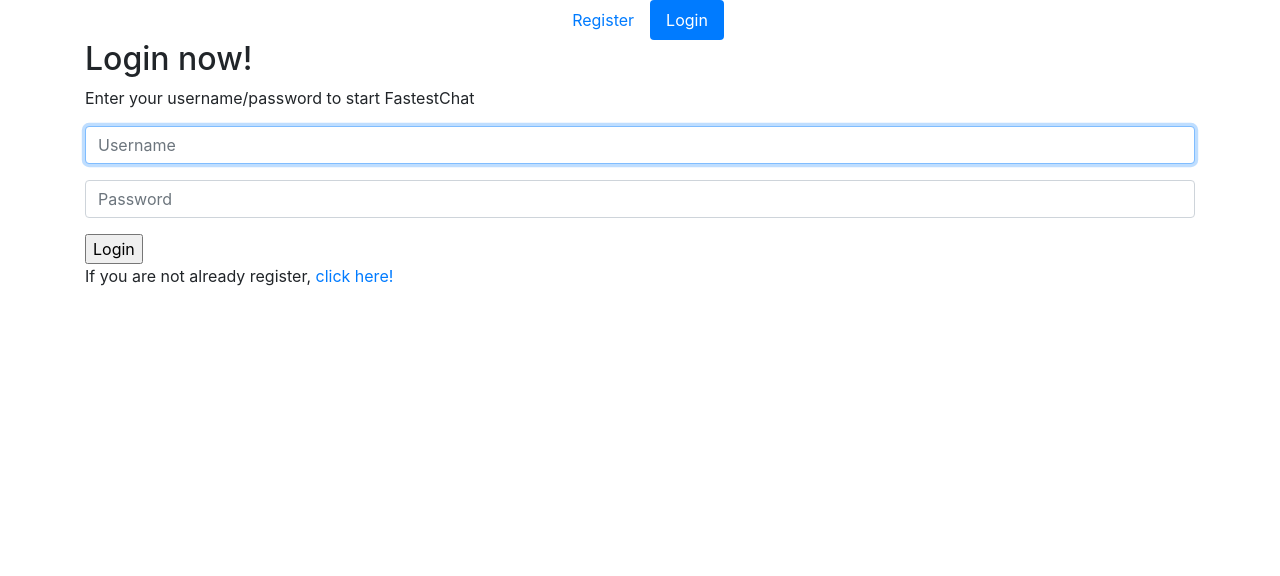
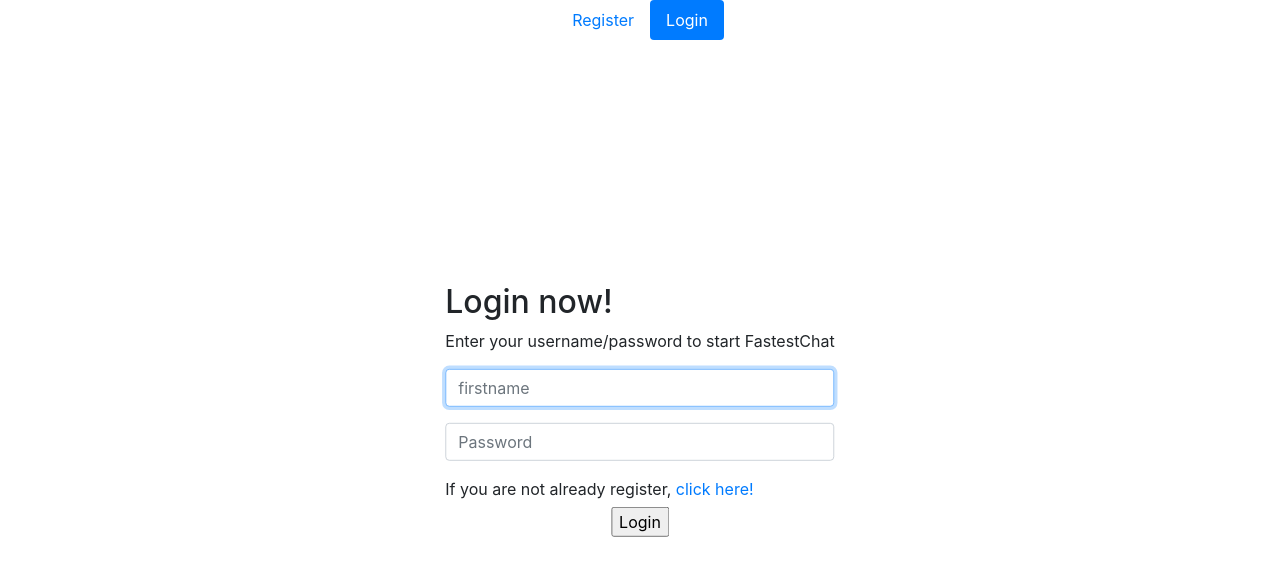
Before and after one commit to kwiats/messenger-app, a Flask app: page /login in a window 1280 px wide. Shown: the top 576 px of the page. Run offline with Flask 2, Linux system fonts and the light colour scheme; some libraries are stand-ins or nearby versions.

Commit message:
Change chat, base, login , register page, add some styles

```diff
--- /dev/null
+++ b/src/static/styles.css
@@ -0,0 +1,18 @@
+div.content {
+    position: absolute;
+    left: 50%;
+    top: 50%;
+    transform: translate(-50%, -50%);
+
+    padding: 10px;
+}
+
+
+div.button-submit {
+    position: absolute;
+    left: 50%;
+    transform: translate(-50%, -50%);
+
+    padding-top: 90px;
+
+}
--- a/src/templates/base.html
+++ b/src/templates/base.html
@@ -2,13 +2,15 @@
 <html lange="en" dir="ltr">
 
 <head>
+    {%block head%}{%endblock%}
     <meta charset="utf-8">
     <meta name="viewport" content="width=device-width, initial-scale=1, shrink-to-fit=no">
 
-    <!-- Bootstrap CSS -->
+    <!-- Bootstrap CSS     -->
     <link rel="stylesheet" href="https://cdn.jsdelivr.net/npm/bootstrap@4.0.0/dist/css/bootstrap.min.css"
         integrity="sha384-Gn5384xqQ1aoWXA+058RXPxPg6fy4IWvTNh0E263XmFcJlSAwiGgFAW/dAiS6JXm" crossorigin="anonymous">
 
+    <link rel="stylesheet" href="{{ url_for('static', filename='styles.css') }}" />
     <title>
         {% block title %}{% endblock%} - FastestChat
     </title>
@@ -20,7 +22,7 @@
 <body>
 
 
-    <div class="container">
+    <div class="flash">
         <!-- Flash messages-->
 
         {% with messages = get_flashed_messages(with_categories=true) %}
@@ -32,10 +34,19 @@
         </ul>
         {% endif %}
         {% endwith %}
+
+    </div>
+    <div class="nav-bar-panel">
+        {% block bar %}
+
+        {% endblock %}
+    </div>
+    <div class="content">
         {% block content %}
 
         {% endblock %}
     </div>
+
     <script src="https://cdn.jsdelivr.net/npm/bootstrap@5.2.1/dist/js/bootstrap.bundle.min.js"
         integrity="sha384-u1OknCvxWvY5kfmNBILK2hRnQC3Pr17a+RTT6rIHI7NnikvbZlHgTPOOmMi466C8"
         crossorigin="anonymous"></script>
--- a/src/templates/login.html
+++ b/src/templates/login.html
@@ -5,25 +5,32 @@
 
 {% block title%} Login {% endblock%}
 
-{% block content%}
+{%block bar%}
 <nav class="nav nav-pills justify-content-center">
     <a class="flex-sm-fill text-sm-center nav-link" href="/">Register</a>
     <a class="flex-sm-fill text-sm-center nav-link active" aria-current="page" href="/login">Login</a>
 </nav>
+{%endblock%}
+{% block content%}
+
+<div class="row">
+    <div class="columns">
         <h2> Login now! </h2>
         <p>Enter your username/password to start FastestChat</p>
 
         <form action="{{ url_for('login')}}" , method="POST">
 
-    {{ displayField(form.username, "Username", autocomplete="off", autofocus=true) }}
+            {{ displayField(form.username, "firstname", autocomplete="off", autofocus=true) }}
             {{ displayField(form.password, "Password", ) }}
 
-    <div>
+            <div class="button-submit">
                 {{ form.submit_button}}
             </div>
             {{form.csrf_token}}
         </form>
 
         <p>If you are not already register, <a href="/">click here!</a> </p>
+    </div>
 
+</div>
 {%endblock%}
--- a/src/templates/register.html
+++ b/src/templates/register.html
@@ -14,7 +14,8 @@
 
 <form action="{{ url_for('register')}}" method="POST" enctype="multipart/form-data">
 
-    {{ displayField(form.username, "Username...", autocomplete="off", autofocus=true) }}
+    {{ displayField(form.firstname, "First name...", autocomplete="off", autofocus=true) }}
+    {{ displayField(form.lastname, "Last name...", ) }}
     {{ displayField(form.password, "Password...", ) }}
     {{ displayField(form.confirm_password, "Retype Passowrd...",) }}
     {{ displayField(form.email, "E-mail...",) }}
--- a/src/wtform_fields.py
+++ b/src/wtform_fields.py
@@ -22,14 +22,14 @@ def invalid_credentials(form, field):
 class FindFriendForm(FlaskForm):
     """Find friends form"""
 
-    friend_username = StringField(
-        "friend_username_label",
+    friend_name = StringField(
+        "friend_name_label",
         validators=[
-            InputRequired(message="Friend username required"),
+            InputRequired(message="Friend name required"),
             Length(
                 min=4,
                 max=25,
-                message="Friend username must be between 4 and 25 characters",
+                message="Friend name must be between 4 and 52 characters",
             ),
         ],
     )
@@ -39,12 +39,21 @@ class FindFriendForm(FlaskForm):
 class RegistrationForm(FlaskForm):
     """Registration form"""
 
-    username = StringField(
-        "username_label",
+    firstname = StringField(
+        "first_label",
         validators=[
-            InputRequired(message="Username required"),
+            InputRequired(message="First name required"),
             Length(
-                min=4, max=25, message="Username must be between 4 and 25 characters"
+                min=4, max=25, message="First name must be between 4 and 25 characters"
+            ),
+        ],
+    )
+    lastname = StringField(
+        "last_label",
+        validators=[
+            InputRequired(message="Last name required"),
+            Length(
+                min=4, max=25, message="Last name must be between 4 and 25 characters"
             ),
         ],
     )
```
Also changed, not shown: src/templates/chat.html (+12 -2 lines). Lines whose indentation alone changed are shown as unchanged.
